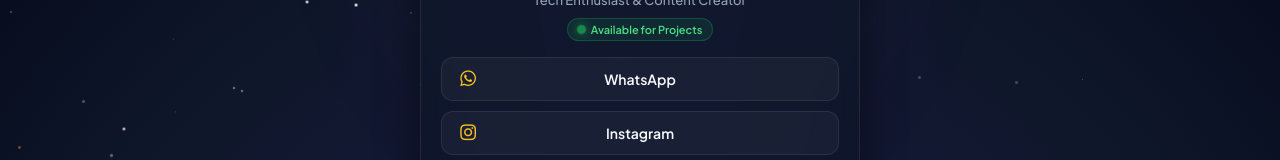
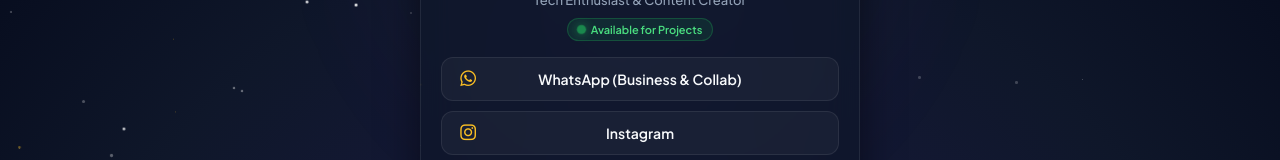
Before and after one commit to kvnathhllh/bio-hub, a plain HTML site: page index.html in a window 1280 px wide. Shown: the part 253-413 px from the top of the page. Drawn offline with Linux system fonts and the light colour scheme.

Commit message:
index.html

```diff
--- a/index.html
+++ b/index.html
@@ -633,10 +633,10 @@
 
         <!-- Tautan Media Sosial -->
         <div class="links-list">
-            <!-- WhatsApp (Business & Collab)-->
+            <!-- WhatsApp-->
             <a href="https://wa.me/6283193302012?text=Halo%20Kak%20Kevin,%20saya%20ingin%20berdiskusi%20mengenai%20proyek%20website,%20tools,%20atau%20kerja%20sama%20bisnis." target="_blank" rel="noopener noreferrer" class="link-btn" onclick="triggerVibrate()">
                 <i class="fa-brands fa-whatsapp"></i>
-                <span>WhatsApp</span>
+                <span>WhatsApp (Business & Collab)</span>
                 <div style="width: 20px;"></div>
             </a>
 
```
